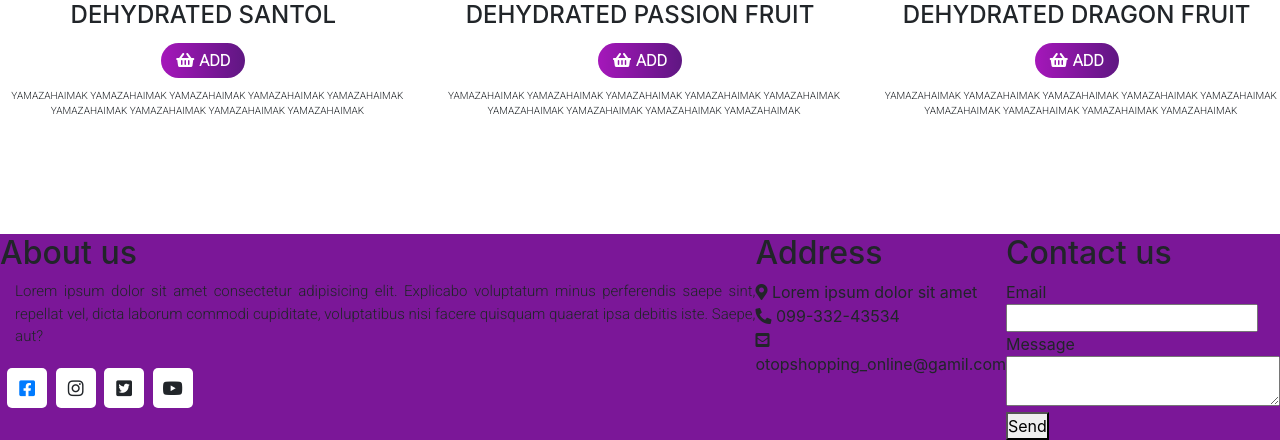
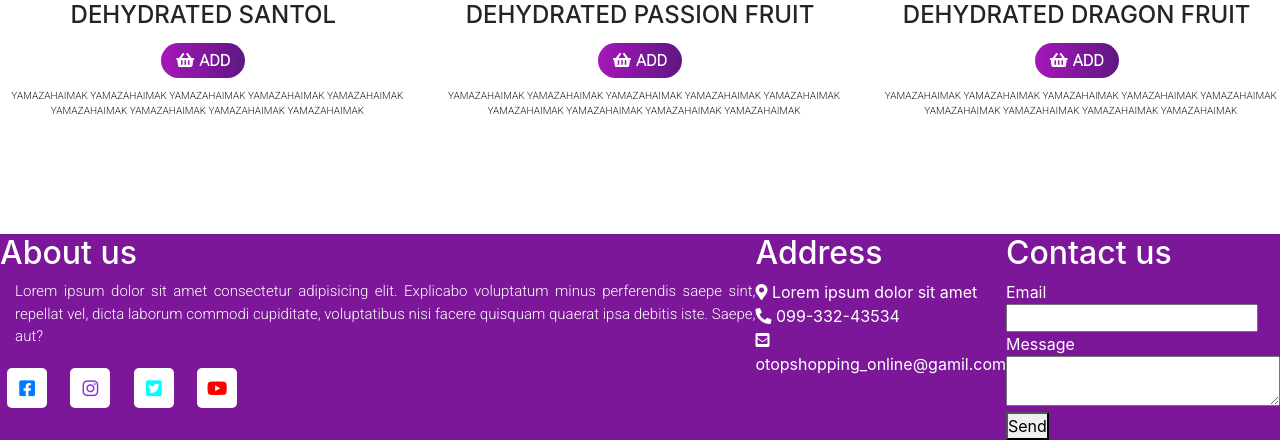
Before and after one commit to iceschp/otop-web, a PHP site: page / in a window 1280 px wide. Shown: the part 3131-3571 px from the top of the page. Run offline with PHP 8.4, Linux system fonts and the light colour scheme; some libraries are stand-ins or nearby versions.

Commit message:
change color at footer

```diff
--- a/index.html
+++ b/index.html
@@ -169,7 +169,7 @@
 
           </section>
         <!---------------------------------------Footer-------------------------------->
-        <footer>
+        <footer style="color: white;">
           <div class="foot-main-content">
              <div class="foot-left-box">
                 <h2>About us</h2>
@@ -177,16 +177,16 @@
                   <p>Lorem ipsum dolor sit amet consectetur adipisicing elit. Explicabo voluptatum minus perferendis saepe sint, repellat vel, dicta laborum commodi cupiditate, voluptatibus nisi facere quisquam quaerat ipsa debitis iste. Saepe, aut?</p>
                   <div class="social">
                     <a href="#">
-                      <span class="fab fa-facebook-square"></span>
+                      <span class="fab fa-facebook-square "></span>
                     </a>
                     <a>
-                      <span class="fab fa-instagram"></span>
+                      <span style="color: blueviolet;" class="fab fa-instagram icon-footer"></span>
                     </a>
                     <a>
-                      <span class="fab fa-twitter-square"></span>
+                      <span style="color: cyan;" class="fab fa-twitter-square icon-footer"></span>
                     </a>
                     <a>
-                      <span class="fab fa-youtube"></span>
+                      <span style="color: red;" class="fab fa-youtube icon-footer"></span>
                     </a>
                   </div>
                 </div>
--- a/stylesheet.css
+++ b/stylesheet.css
@@ -209,3 +209,7 @@ footer{
 .foot-left-box .footcontent .social a span:hover{
     background: #983249;
 }
+
+.icon-footer{
+    margin-left: 2%;
+}
```
